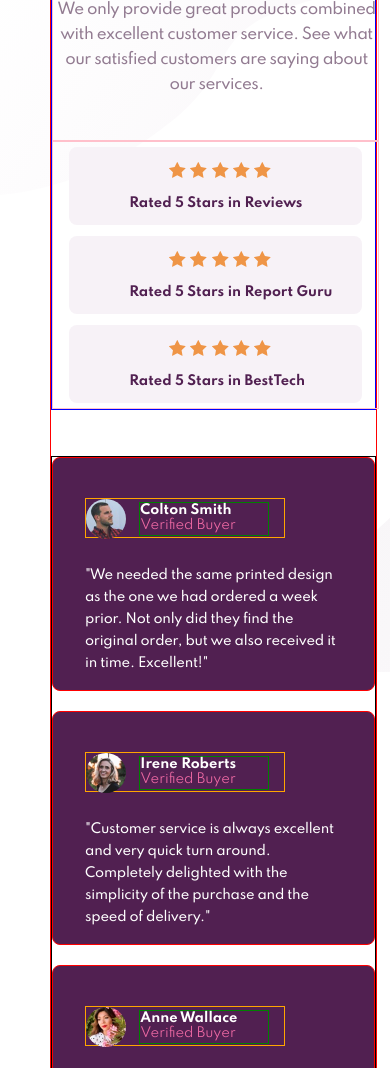
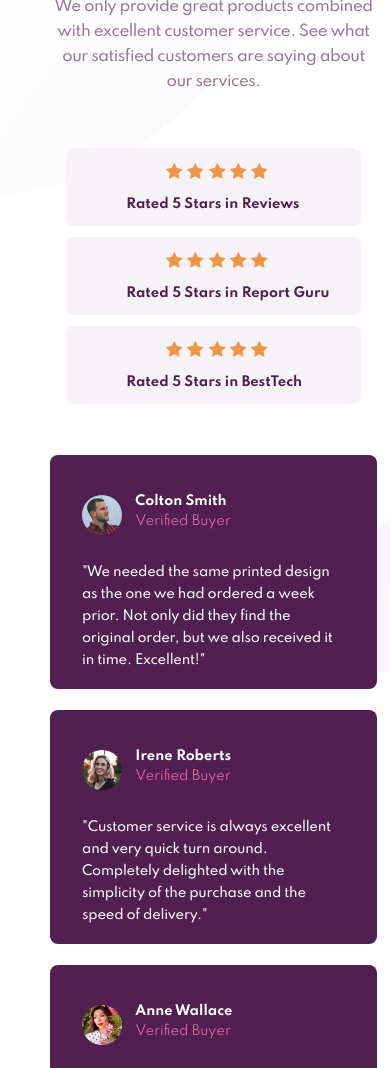
Before and after one commit to zky63/FrontEndProjects, a plain HTML site: page Social Proof Section/index.html in a window 390 px wide. Shown: the part 167-1235 px from the top of the page. Drawn offline with Linux system fonts and the light colour scheme.

Commit message:
Removed lines and fixed name spacing

```diff
--- a/Social Proof Section/styles.css
+++ b/Social Proof Section/styles.css
@@ -41,7 +41,7 @@ body {
 
 .mainContainer {
     position: relative;
-    border: solid red 1px;
+    /* border: solid red 1px; */
     margin: auto;
     max-width: 1110px;
     min-width: 1000px;
@@ -51,7 +51,7 @@ body {
 /* Top Section */
 
 .upperContainer {
-    border: solid blue 1px;
+    /* border: solid blue 1px; */
     display: grid;
     grid-template-columns: 1fr 1fr;
     width: 100%;
@@ -60,7 +60,7 @@ body {
 }
 
 .column {
-    border: solid pink 1px;
+    /* border: solid pink 1px; */
     align-items:flex-start;
     justify-content: flex-start;
     height: 100%;
@@ -137,7 +137,7 @@ body {
 /* Bottom Section */
 
 .lowerContainer {
-    border: solid black 1px;
+    /* border: solid black 1px; */
     height: 266px;
     width: 100%;
     display: flex;
@@ -145,7 +145,7 @@ body {
 }
 
 .verifiedPerson {
-    border: solid red 1px;
+    /* border: solid red 1px; */
     width: 31%;
     height: 234px;
     background: #512051;
@@ -169,7 +169,7 @@ body {
 }
 
 .personInfo {
-    border: orange solid 1px;
+    /* border: orange solid 1px; */
     width: 200px;
     height: 40px;
     padding: 0px;
@@ -185,7 +185,7 @@ body {
 .nameStatus {
     position: relative;
     top:-10px;
-    border: green solid 1px;
+    /* border: green solid 1px; */
     width: 130px;
     height: 34px;
 
@@ -202,7 +202,7 @@ body {
 
 .personStatus {
     font-weight: 400;
-    margin: 0px;
+    margin-top: 5px;
     color: rgba(238,105,164,1);
 }
 
@@ -227,7 +227,7 @@ body {
     }
 
     .upperContainer {
-        border: solid blue 1px;
+        /* border: solid blue 1px; */
         display: grid;
         grid-template-columns: none;
         grid-template-rows: 1fr 1fr;
@@ -297,7 +297,7 @@ body {
     }
 
     .lowerContainer {
-        border: solid black 1px;
+        /* border: solid black 1px; */
         height: 744px;
         width: 100%;
         display: flex;
@@ -306,7 +306,7 @@ body {
     }
 
     .verifiedPerson {
-        border: solid red 1px;
+        /* border: solid red 1px; */
         width: 100%;
         height: 234px;
     }
```
